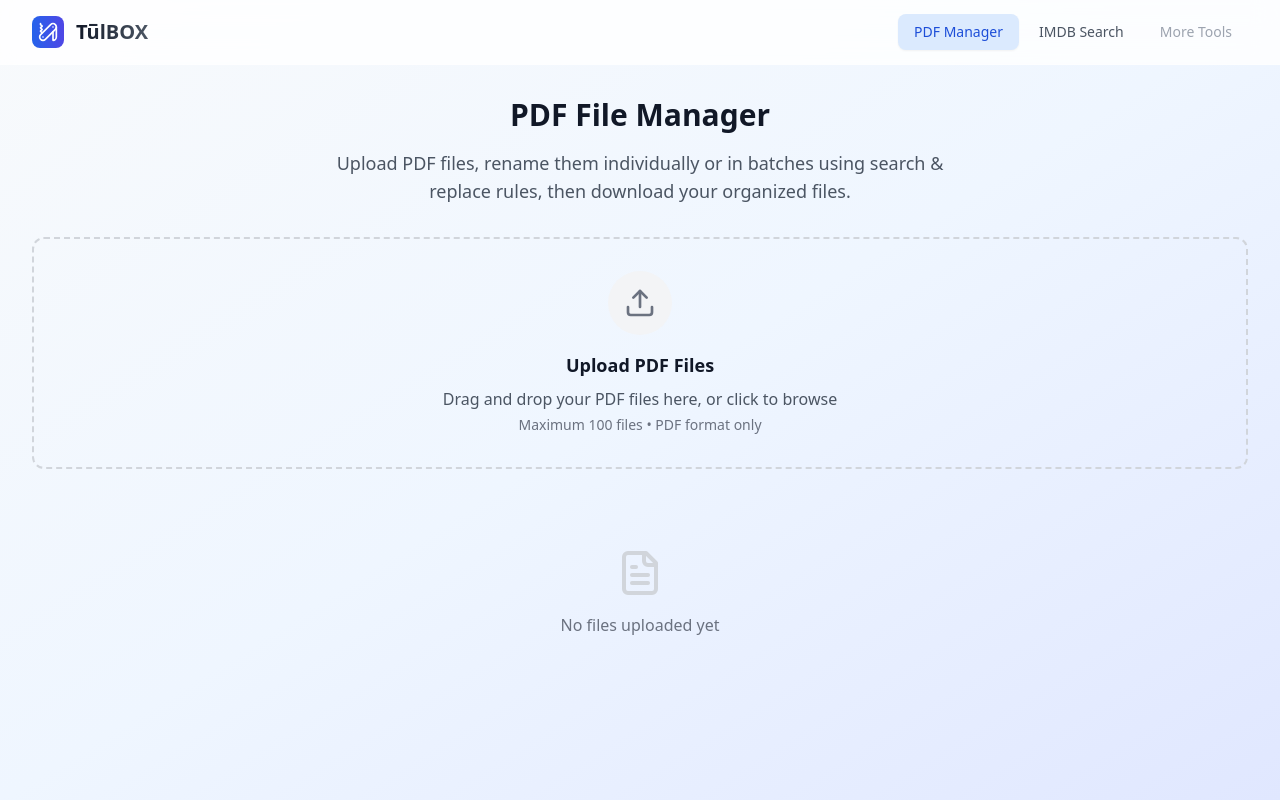
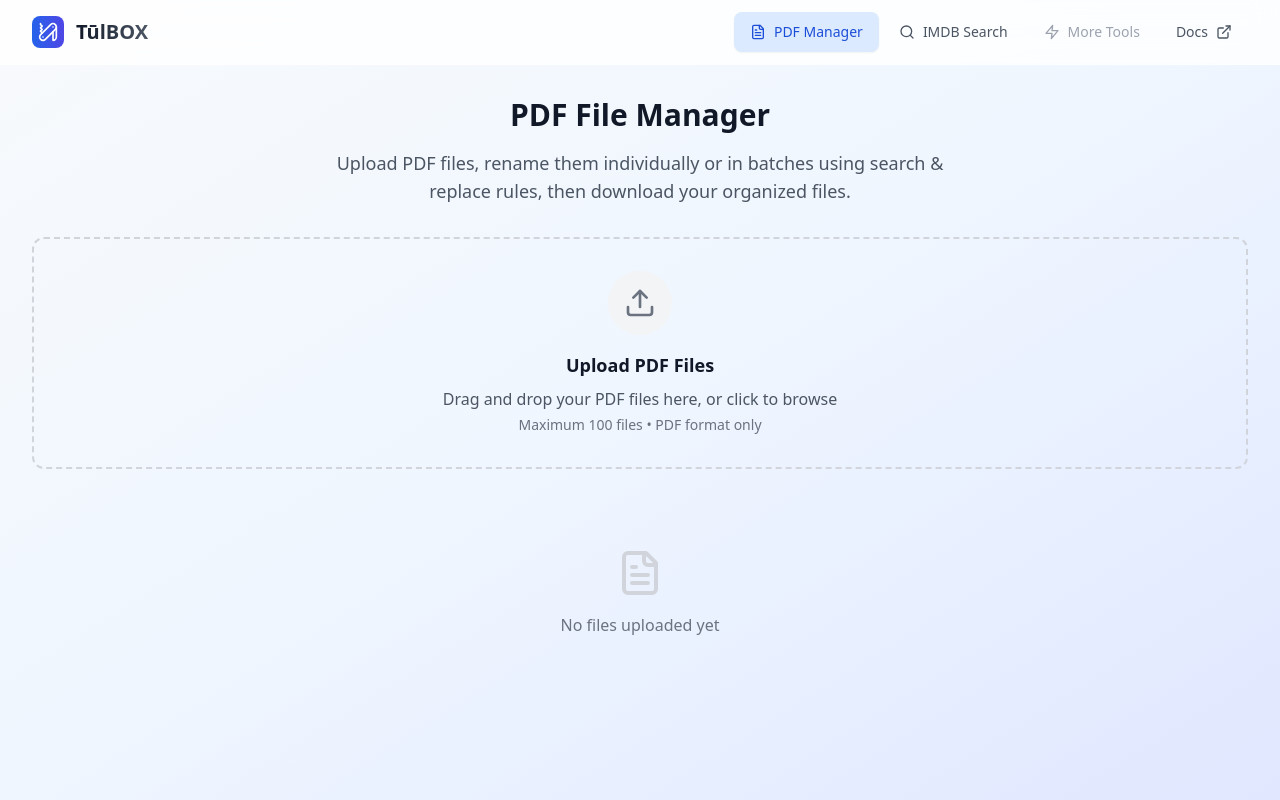
Before and after one commit to zappbrandigan/tulbox_v3, a React (Vite) app: page / in a window 1280 px wide. Built offline with nearby package versions, Linux system fonts and the light colour scheme.

Commit message:
feat: add icons and docs button to navigation

```diff
--- a/index.html
+++ b/index.html
@@ -4,7 +4,7 @@
     <meta charset="UTF-8" />
     <link rel="icon" type="image/svg+xml" href="/favicon.svg" />
     <meta name="viewport" content="width=device-width, initial-scale=1.0" />
-    <title>Tu&#x305;lBOX</title>
+    <title>TūlBOX</title>
   </head>
   <body>
     <div id="root"></div>
--- a/src/components/Layout.tsx
+++ b/src/components/Layout.tsx
@@ -1,5 +1,5 @@
 import React from 'react';
-import { FileText, Zap, PocketKnife, Search } from 'lucide-react';
+import { FileText, Zap, PocketKnife, Search, ExternalLink } from 'lucide-react';
 
 interface LayoutProps {
   children: React.ReactNode;
@@ -13,19 +13,19 @@ const Layout: React.FC<LayoutProps> = ({ children, currentTool, onToolChange })
       id: 'pdf-manager',
       title: 'PDF Manager',
       description: 'Rename and organize PDF files',
-      icon: FileText,
+      icon: <FileText className="inline pr-2" />,
     },
     {
       id: 'imdb-search',
       title: 'IMDB Search',
       description: 'Search movies, TV shows, and games',
-      icon: Search,
+      icon: <Search className="inline pr-2" />,
     },
     {
       id: 'coming-soon',
       title: 'More Tools',
       description: 'Additional automation tools coming soon',
-      icon: Zap,
+      icon: <Zap className="inline pr-2" />,
     }
   ];
 
@@ -40,8 +40,9 @@ const Layout: React.FC<LayoutProps> = ({ children, currentTool, onToolChange })
                 <PocketKnife className="w-5 h-5 text-white" />
               </div>
               <h1 className="text-xl font-bold bg-gradient-to-r from-gray-900 to-gray-600 bg-clip-text text-transparent">
-                Tu&#x305;lBOX
+                TūlBOX
               </h1>
+
             </div>
             <nav className="hidden sm:flex space-x-1">
               {tools.map((tool) => (
@@ -49,7 +50,7 @@ const Layout: React.FC<LayoutProps> = ({ children, currentTool, onToolChange })
                   key={tool.id}
                   onClick={() => onToolChange(tool.id)}
                   disabled={tool.id === 'coming-soon'}
-                  className={`px-4 py-2 rounded-lg text-sm font-medium transition-all duration-200 ${
+                  className={`flex items-center px-4 py-2 rounded-lg text-sm font-medium transition-all duration-200 ${
                     currentTool === tool.id
                       ? 'bg-blue-100 text-blue-700 shadow-sm'
                       : tool.id === 'coming-soon'
@@ -57,9 +58,12 @@ const Layout: React.FC<LayoutProps> = ({ children, currentTool, onToolChange })
                       : 'text-gray-600 hover:text-gray-900 hover:bg-gray-100'
                   }`}
                 >
-                  {tool.title}
+                  {tool.icon} {tool.title}
                 </button>
               ))}
+              <button className="flex items-center px-4 py-2 rounded-lg text-sm font-medium transition-all duration-200 text-gray-600 hover:text-gray-900 hover:bg-gray-100">
+                Docs <ExternalLink className="inline pl-2" />
+              </button>
             </nav>
           </div>
         </div>
```
